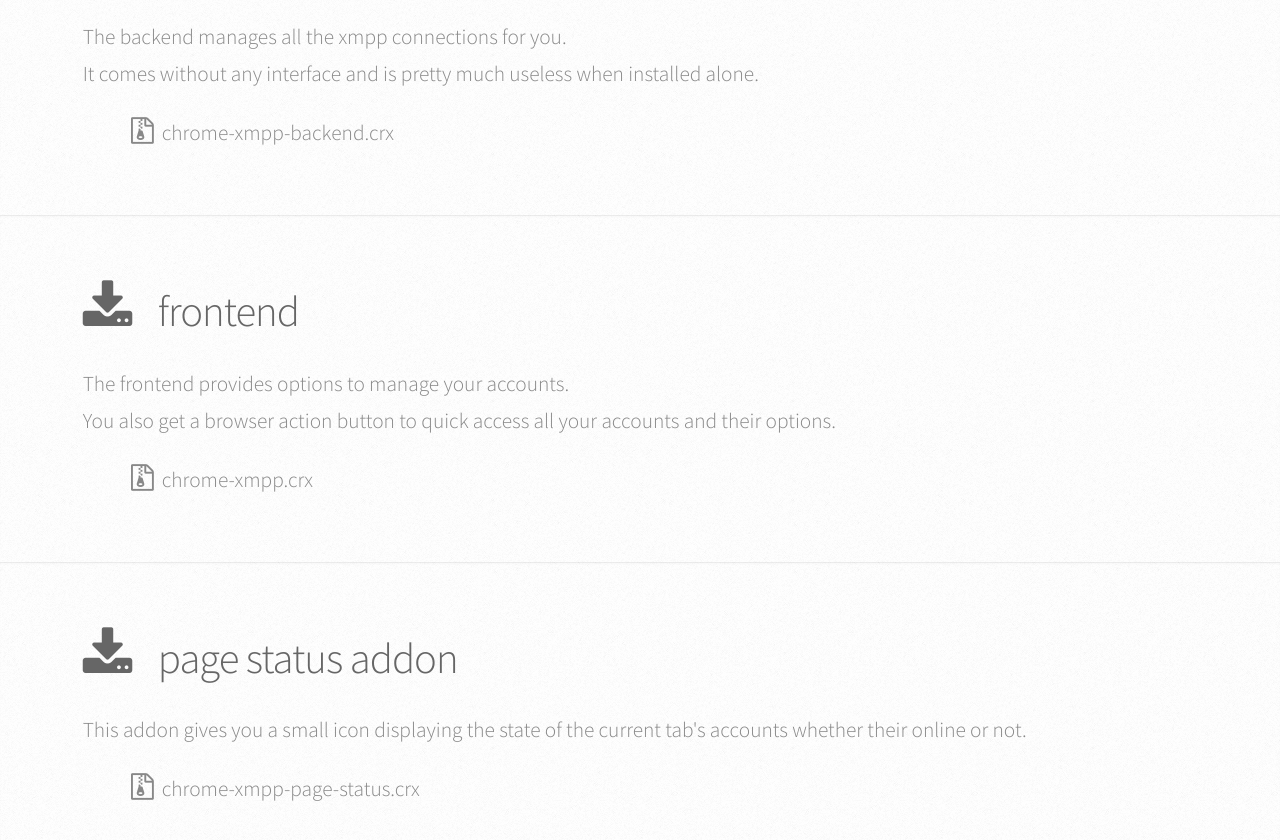
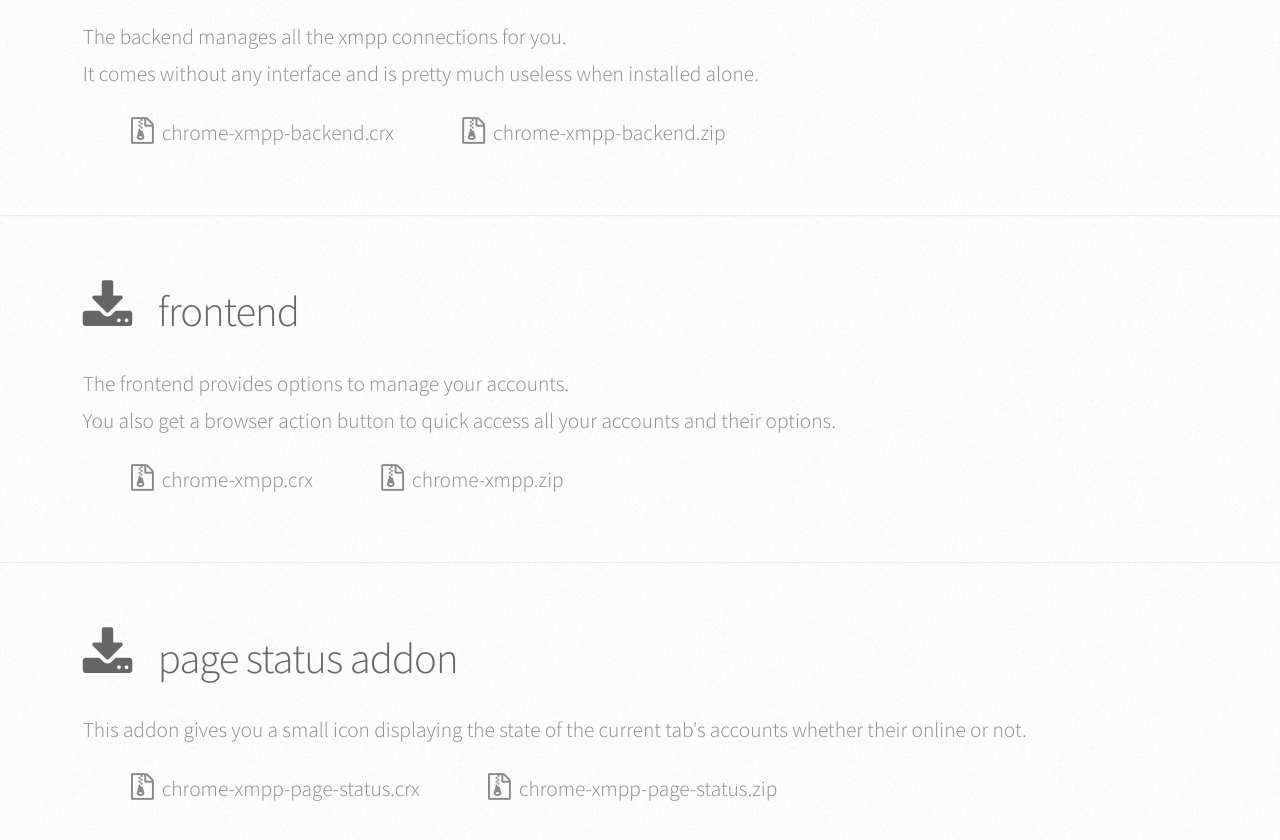
Before and after one commit to dodo/chrome-xmpp, a browser extension: page client/download.html in a window 1280 px wide. Shown: the part 558-1398 px from the top of the page. Drawn offline with Linux system fonts and the light colour scheme.

Commit message:
add zip files for download too

```diff
--- a/client/download.html
+++ b/client/download.html
@@ -39,6 +39,7 @@
                             </header>
                             <div class="row half">
                                 <a class="file icon fa-file-archive-o" href="chrome-xmpp-backend.crx">chrome-xmpp-backend.crx</a>
+                                <a class="file icon fa-file-archive-o" href="chrome-xmpp-backend.zip">chrome-xmpp-backend.zip</a>
                             </div>
                         </div>
                     </section>
@@ -54,6 +55,7 @@
                             </header>
                             <div class="row half">
                                 <a class="file icon fa-file-archive-o" href="chrome-xmpp.crx">chrome-xmpp.crx</a>
+                                <a class="file icon fa-file-archive-o" href="chrome-xmpp.zip">chrome-xmpp.zip</a>
                             </div>
                         </div>
                     </section>
@@ -68,6 +70,7 @@
                             </header>
                             <div class="row half">
                                 <a class="file icon fa-file-archive-o" href="chrome-xmpp-page-status.crx">chrome-xmpp-page-status.crx</a>
+                                <a class="file icon fa-file-archive-o" href="chrome-xmpp-page-status.zip">chrome-xmpp-page-status.zip</a>
                             </div>
                         </div>
                     </section>
```
Also changed, not shown: 2 other files.
